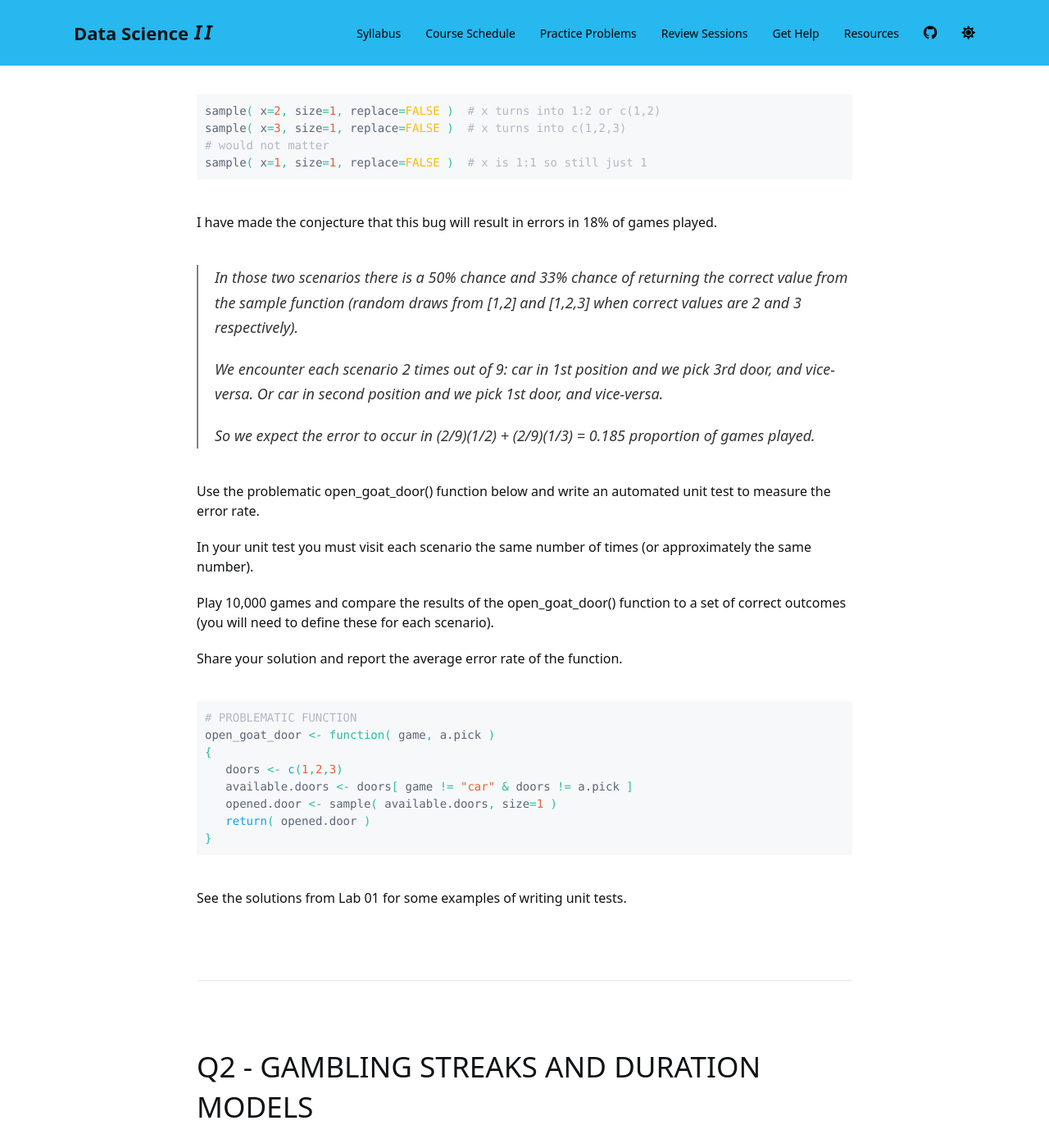
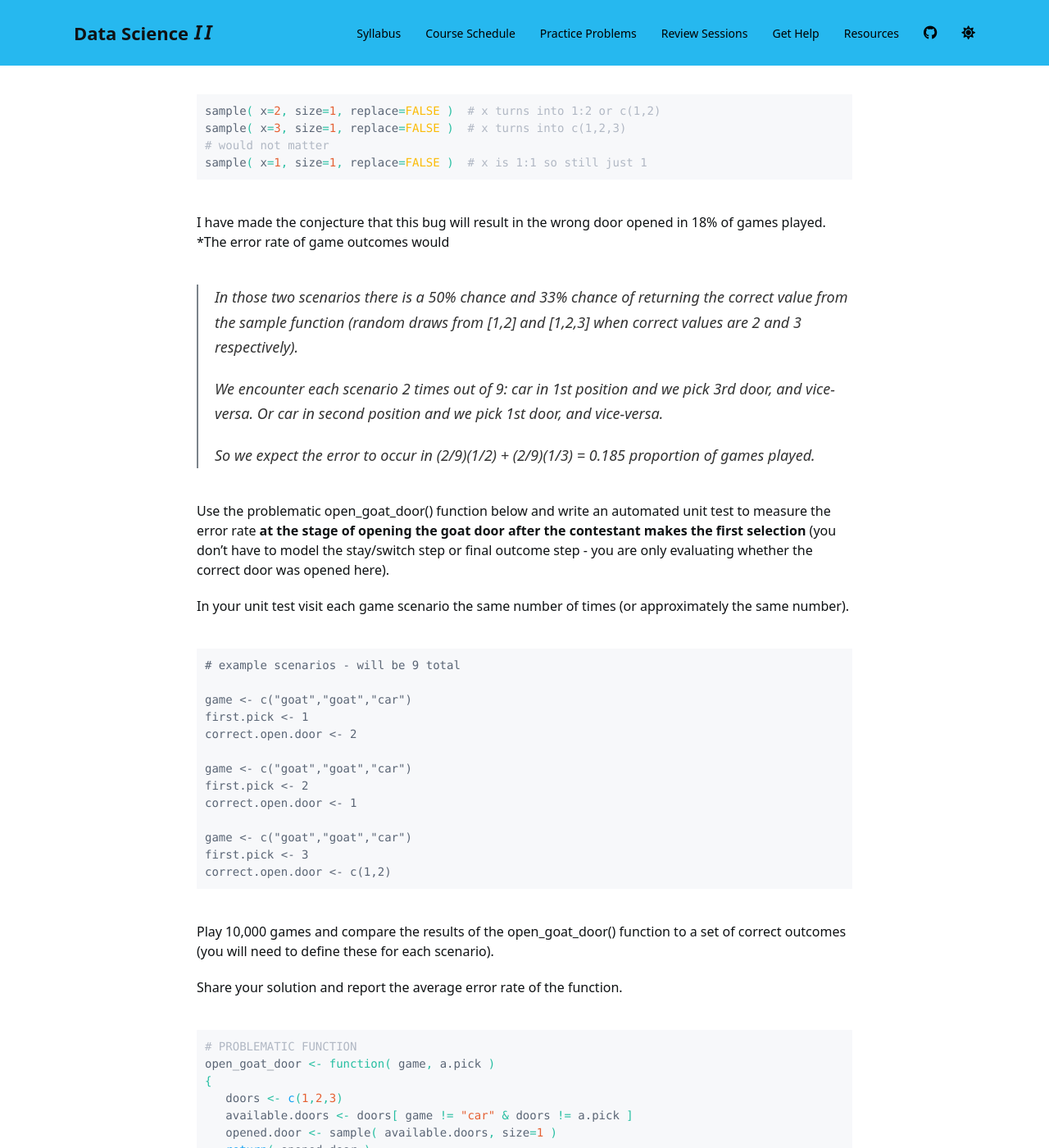
Before and after one commit to Watts-College/cpp-527-fall-2021, a Jekyll site: the page built from practice/week-02.md, in a window 1280 px wide and 1400 px high, scrolled down 1156 px. Shown: the whole window at 82% size. Built offline with Jekyll 4.4.1, drawn with Linux system fonts in a browser that asks for light colours; nearby versions of some CDN libraries; a script bundle is joined from its source files by our own code; library files that are not in the unit come from our copies; a style sheet for code colours, icons or effects is not loaded.

Commit message:
Update week-02.md

````diff
--- a/practice/week-02.md
+++ b/practice/week-02.md
@@ -29,7 +29,7 @@ sample( x=3, size=1, replace=FALSE )  # x turns into c(1,2,3)
 sample( x=1, size=1, replace=FALSE )  # x is 1:1 so still just 1
 ```
 
-I have made the conjecture that this bug will result in errors in 18% of games played.
+I have made the conjecture that this bug will result in the wrong door opened in 18% of games played. *The error rate of game outcomes would
 
 > In those two scenarios there is a 50% chance and 33% chance of returning the correct value from the sample function (random draws from [1,2] and [1,2,3] when correct values are 2 and 3 respectively).
 >
@@ -37,9 +37,25 @@ I have made the conjecture that this bug will result in errors in 18% of games p
 >
 > So we expect the error to occur in (2/9)(1/2) + (2/9)(1/3) = 0.185 proportion of games played.
 
-Use the problematic open_goat_door() function below and write an automated unit test to measure the error rate.
+Use the problematic open_goat_door() function below and write an automated unit test to measure the error rate **at the stage of opening the goat door after the contestant makes the first selection** (you don't have to model the stay/switch step or final outcome step - you are only evaluating whether the correct door was opened here).
 
-In your unit test you must visit each scenario the same number of times (or approximately the same number).
+In your unit test visit each game scenario the same number of times (or approximately the same number).
+
+```
+# example scenarios - will be 9 total
+
+game <- c("goat","goat","car")
+first.pick <- 1
+correct.open.door <- 2
+
+game <- c("goat","goat","car")
+first.pick <- 2
+correct.open.door <- 1
+
+game <- c("goat","goat","car")
+first.pick <- 3
+correct.open.door <- c(1,2)
+```
 
 Play 10,000 games and compare the results of the open_goat_door() function to a set of correct outcomes (you will need to define these for each scenario).
 
````
